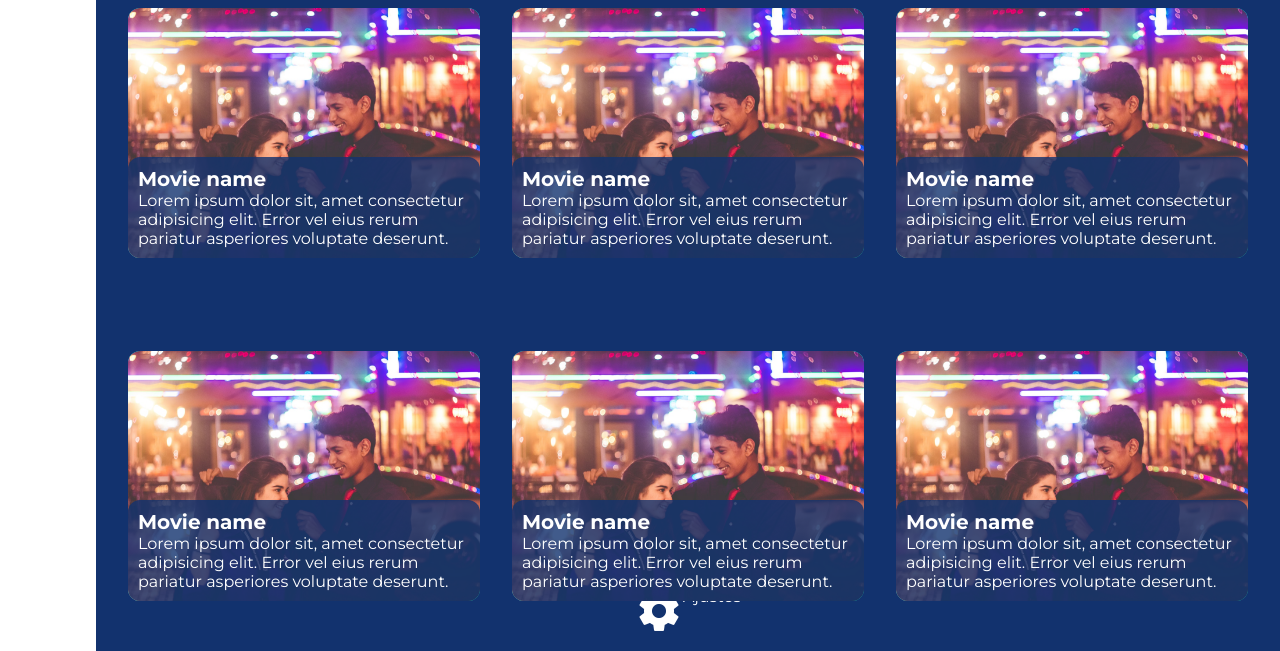
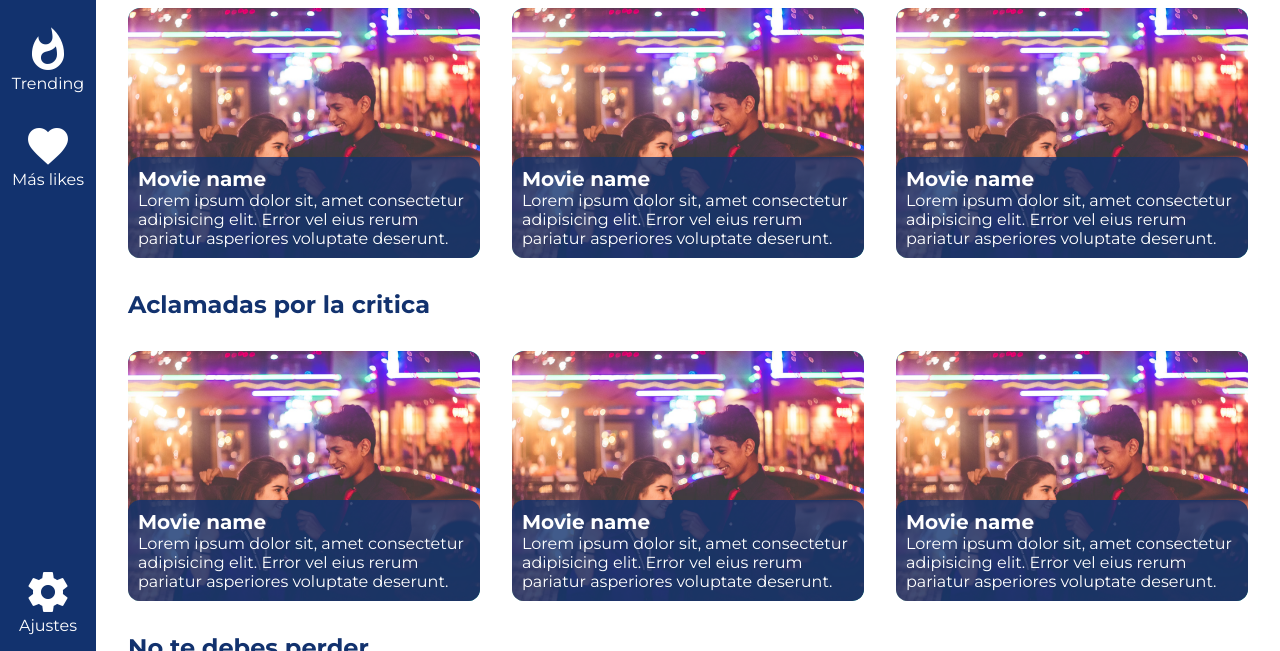
Before and after one commit to abelarismendy/movies, a plain HTML site: page index.html in a window 1280 px wide. Shown: the part 149-800 px from the top of the page. Drawn offline with Linux system fonts and the light colour scheme.

Commit message:
fix grid area in 768px+

```diff
--- a/css/style.css
+++ b/css/style.css
@@ -264,6 +264,9 @@ html {
 
     .container {
         grid-template: 4rem 1fr / 6rem 1fr;
+        grid-template-areas:
+        "up-bar up-bar"
+        "nav content";
     }
 
     .nav li {
```
